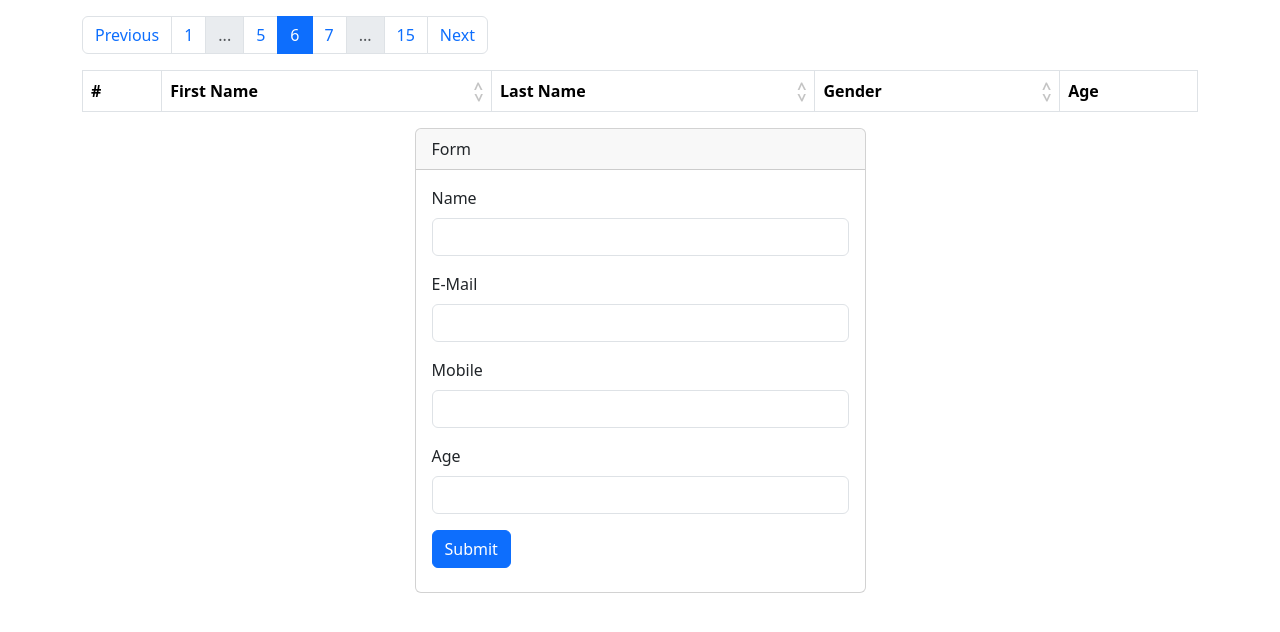
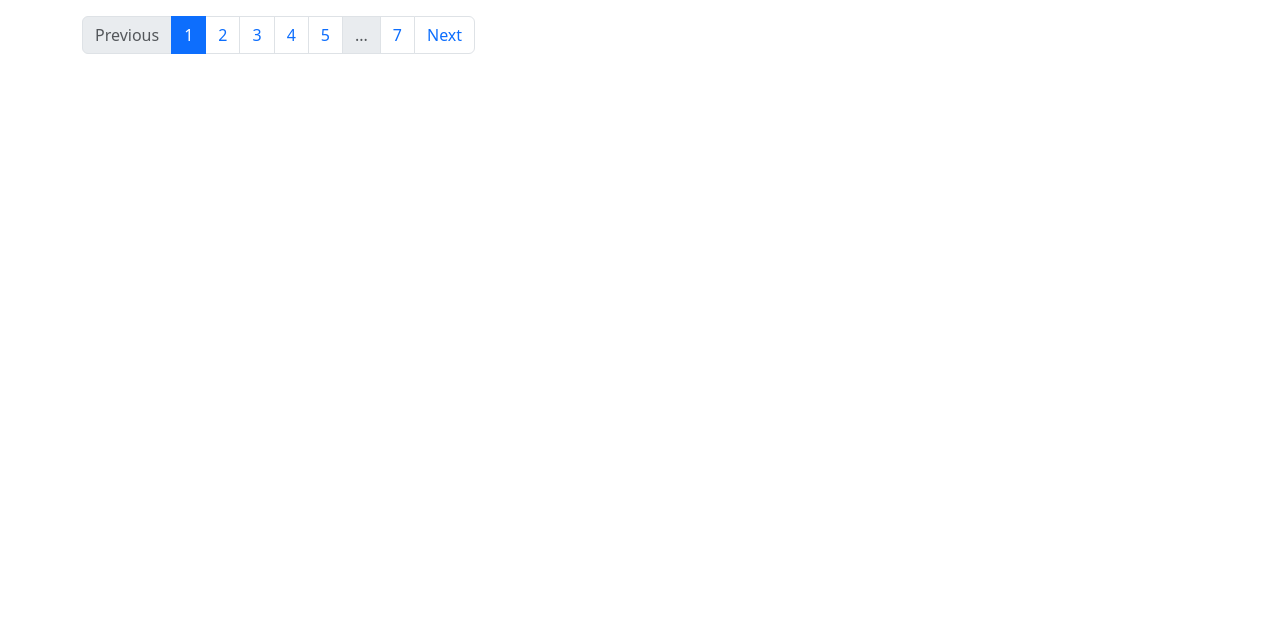
Before and after one commit to abuhasanshadhin/Vue-js-libs, a Vue app: page / in a window 1280 px wide. Shown: the top 632 px of the page. Built offline with nearby package versions, Linux system fonts and the light colour scheme.

Commit message:
unnecessary code removed

```diff
--- a/src/views/HomeView.vue
+++ b/src/views/HomeView.vue
@@ -1,53 +1,5 @@
 <script setup>
-import { reactive, ref } from 'vue';
-import Validator from '../plugins/validator';
-import DataTable from '../components/DataTable.vue';
-import { faker } from '@faker-js/faker';
 import Pagination from '../components/Pagination.vue';
-
-const headers = [
-    { name: 'First Name', value: 'first_name' },
-    { name: 'Last Name', value: 'last_name' },
-    { name: 'Gender', value: 'gender' },
-    { name: 'Age', value: item => item },
-];
-
-const users = ref([]);
-const _users = [];
-
-// for (let i = 0; i < 1000; i++) {
-//     _users.push({
-//         first_name: faker.person.firstName(),
-//         last_name: faker.person.lastName(),
-//         gender: faker.person.sex(),
-//         age: faker.number.int(75),
-//     });
-// }
-
-users.value = _users;
-
-const data = reactive({
-    name: '',
-    email: '',
-    mobile: '',
-    extra: {
-        age: '',
-    }
-});
-
-const validator = new Validator(data, {
-    name: 'required|between:3,5',
-    email: 'required|email',
-    'extra.age': 'nullable|between:3,5',
-});
-
-const submit = (ev) => {
-    if (validator.execute().passes()) {
-        console.log('submitted');
-    } else {
-        console.log('validation failed');
-    }
-}
 
 const handlePageChange = (page) => {
     console.log(page);
@@ -57,64 +9,8 @@ const handlePageChange = (page) => {
 <template>
     <main class="m-3">
         <div class="container">
-            <Pagination @page="handlePageChange" :init-page="6" :total-pages="15" />
-
-            <DataTable :headers="headers"
-                :items="users"></DataTable>
-
-            <div class="row justify-content-center">
-                <div class="col-md-5">
-                    <div class="card">
-                        <div class="card-header">Form</div>
-                        <div class="card-body">
-                            <form @submit.prevent="submit"
-                                method="post"
-                                autocomplete="off">
-                                <div class="mb-3">
-                                    <label for="name"
-                                        class="form-label">Name</label>
-                                    <input type="text"
-                                        v-model="data.name"
-                                        id="name"
-                                        class="form-control">
-                                    <div class="text-danger">{{ validator.firstError('name') }}</div>
-                                </div>
-                                <div class="mb-3">
-                                    <label for="email"
-                                        class="form-label">E-Mail</label>
-                                    <input type="text"
-                                        v-model="data.email"
-                                        id="email"
-                                        class="form-control">
-                                    <div class="text-danger">{{ validator.firstError('email') }}</div>
-                                </div>
-                                <div class="mb-3">
-                                    <label for="mobile"
-                                        class="form-label">Mobile</label>
-                                    <input type="text"
-                                        v-model="data.mobile"
-                                        id="mobile"
-                                        class="form-control">
-                                    <div class="text-danger">{{ validator.firstError('mobile') }}</div>
-                                </div>
-                                <div class="mb-3">
-                                    <label for="age"
-                                    class="form-label">Age</label>
-                                <input type="text"
-                                    v-model.number="data.extra.age"
-                                    id="age"
-                                    class="form-control">
-                                <div class="text-danger">{{ validator.firstError('extra.age') }}</div>
-                            </div>
-                            <div class="mb-2">
-                                <input type="submit"
-                                    value="Submit"
-                                    class="btn btn-primary">
-                            </div>
-                        </form>
-                    </div>
-                </div>
-            </div>
+            <Pagination @page="handlePageChange"
+                :total-pages="7" />
         </div>
-    </div>
-</main></template>
+    </main>
+</template>
```
